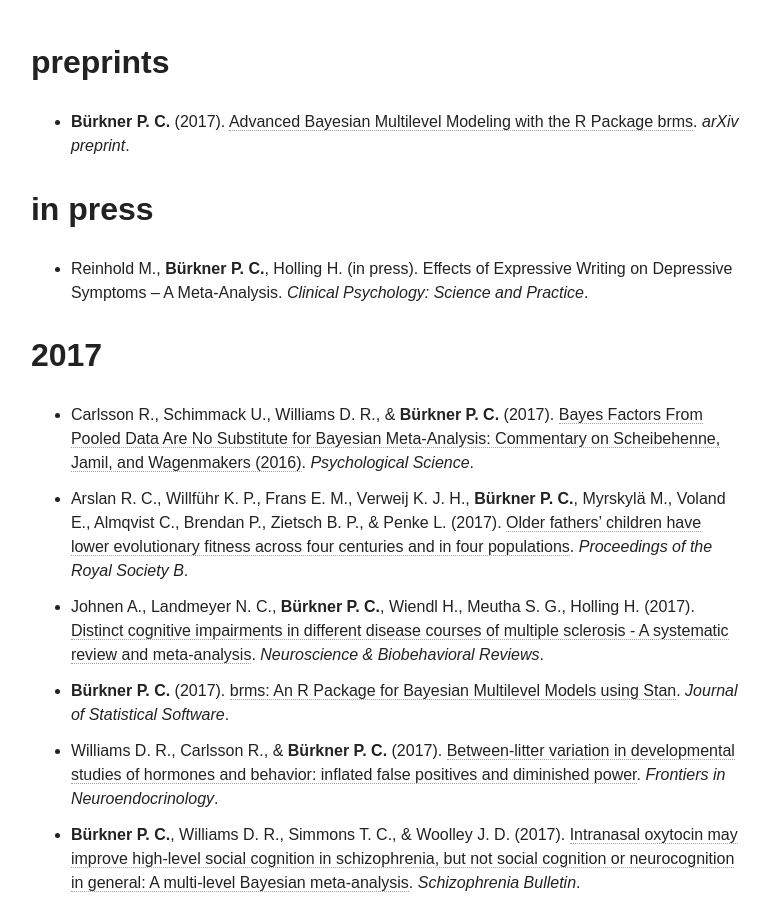
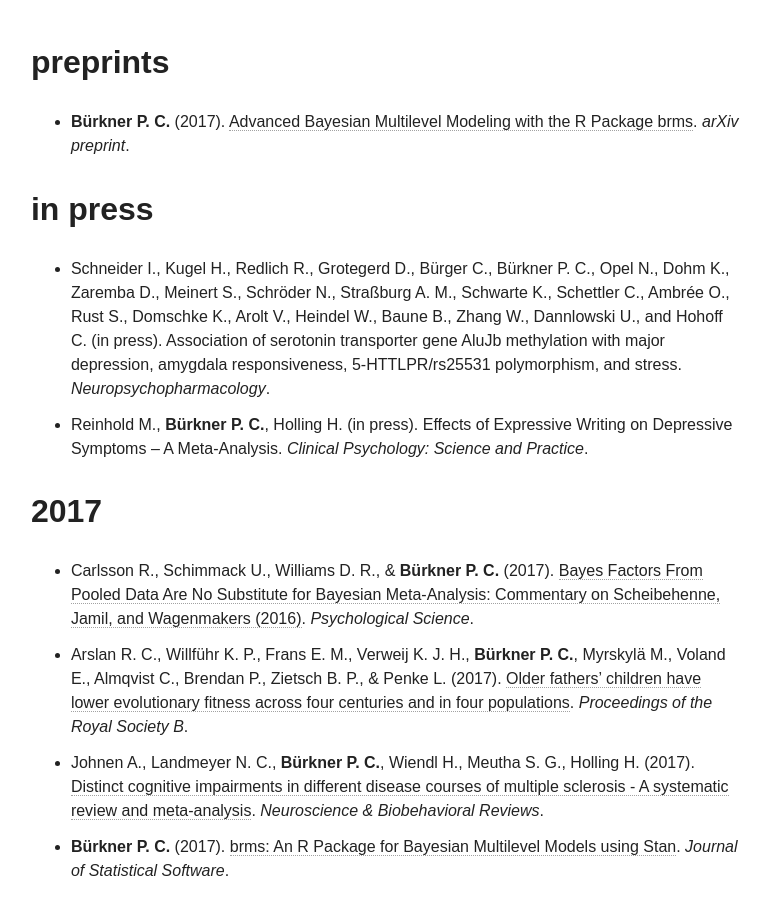
Before and after one commit to paul-buerkner/paul-buerkner.github.io, a Jekyll site: the page built from publications/index.md, in a window 1280 px wide and 900 px high, scrolled down 560 px. Shown: the whole window, without its empty margins (255-1024 px from the left). Built offline with Jekyll 4.4.1, drawn with Linux system fonts in a browser that asks for light colours; nearby versions of some CDN libraries.

Commit message:
publications: add new paper

```diff
--- a/publications/index.md
+++ b/publications/index.md
@@ -8,6 +8,7 @@
 * **Bürkner P. C.** (2017). [Advanced Bayesian Multilevel Modeling with the R Package brms](http://arxiv.org/abs/1705.11123). *arXiv preprint*.
 
 ## in press
+* Schneider I., Kugel H., Redlich R., Grotegerd D., Bürger C., Bürkner P. C., Opel N., Dohm K., Zaremba D., Meinert S., Schröder N., Straßburg A. M., Schwarte K., Schettler C., Ambrée O., Rust S., Domschke K., Arolt V., Heindel W., Baune B., Zhang W., Dannlowski U., and Hohoff C. (in press). Association of serotonin transporter gene AluJb methylation with major depression, amygdala responsiveness, 5-HTTLPR/rs25531 polymorphism, and stress. *Neuropsychopharmacology*.
 * Reinhold M., **Bürkner P. C.**, Holling H. (in press). Effects of Expressive Writing on Depressive Symptoms – A Meta-Analysis. *Clinical Psychology: Science and Practice*.
 
 ## 2017
```
